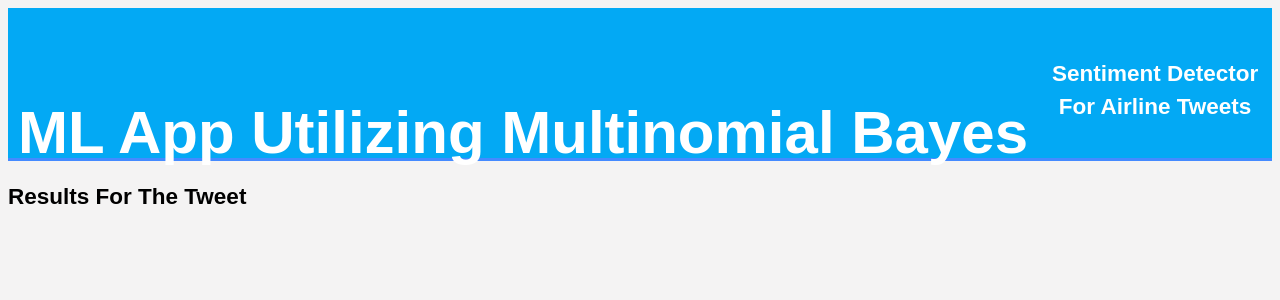
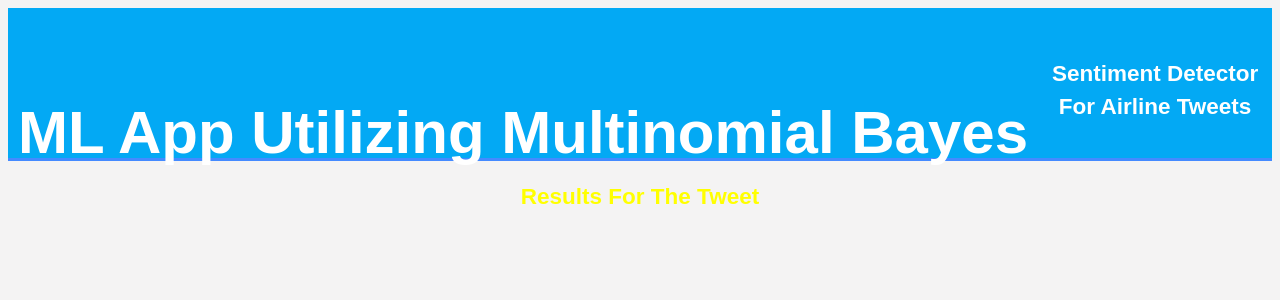
Before and after one commit to swap-253/Twitter-US-Airline-Sentiment-Analysis, a Flask app: template templates/result.html in a window 1280 px wide. Shown: the top 300 px of the page. Run offline with Flask 2, Linux system fonts and the light colour scheme; the template is opened without the code that fills it, so the values that code supplies are empty; parts of the project's set-up code (start-up, migrations or seed data) failed here and were passed over.

Commit message:
Update result.html

```diff
--- a/templates/result.html
+++ b/templates/result.html
@@ -15,7 +15,7 @@
 
 	</div>
 	</header>
-	<p style="color:yellow;font-size:20;text-align: center;"><b><h2>Results For The Tweet</b></p>
+	<h2 style="color:yellow;font-size:20;text-align: center;">Results For The Tweet</b></h2>
 	<div class="results">
 
 
```
